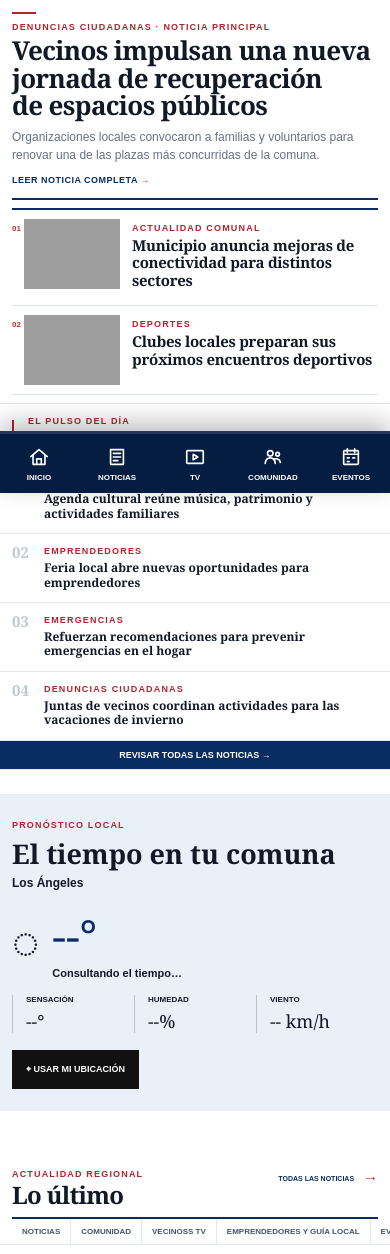
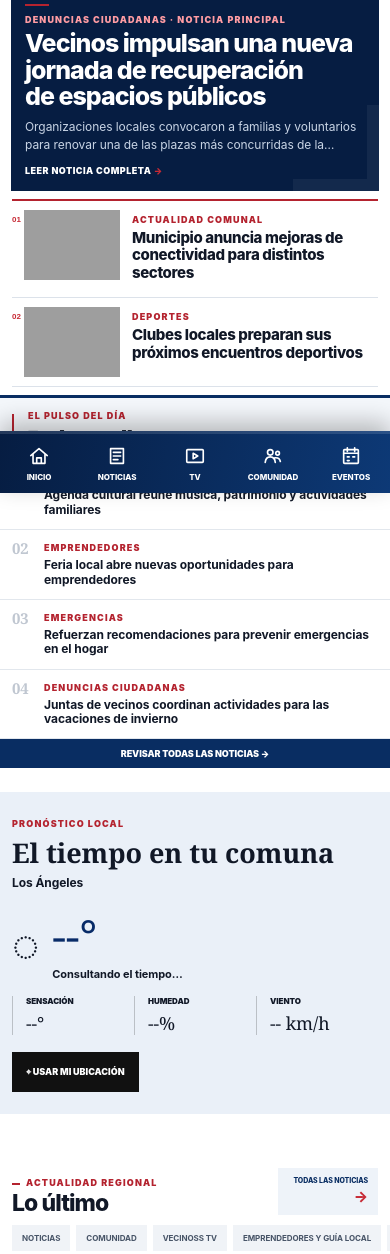
Before and after one commit to erwinislasegura/diario, a PHP site: page / in a window 390 px wide. Shown: the part 351-1605 px from the top of the page. Run offline with PHP 8.4, Linux system fonts and the light colour scheme; data comes from the database, SQL or seed files in the repository; data that the repository does not hold is empty; grey boxes are pictures that could not be loaded.

Commit message:
Modernizar lenguaje visual del portal

```diff
--- a/public/css/pro.css
+++ b/public/css/pro.css
@@ -239,3 +239,109 @@ small{color:var(--pa-red);font-size:9px;letter-spacing:.13em}
   .article-body{margin:0 -12px;padding:24px 18px;font-size:16px}
   .mobile-toolbar{height:calc(62px + env(safe-area-inset-bottom));background:var(--pa-blue-dark)}
 }
+
+/* Evolución contemporánea: menos institucional, más medio digital */
+:root{
+  --pa-serif:Inter,ui-sans-serif,system-ui,-apple-system,BlinkMacSystemFont,"Segoe UI",sans-serif;
+  --pa-sans:Inter,ui-sans-serif,system-ui,-apple-system,BlinkMacSystemFont,"Segoe UI",sans-serif;
+}
+body{font-family:var(--pa-sans);letter-spacing:-.005em}
+.site-header{box-shadow:0 8px 30px rgba(9,45,98,.06)}
+.brandbar{height:82px}
+.brand img{height:68px}
+.brand-statement{font-weight:800}
+.send{position:relative;overflow:hidden;background:var(--pa-blue);font-weight:800}
+.send:before{content:"";position:absolute;left:0;top:0;bottom:0;width:3px;background:var(--pa-red)}
+.main-nav{background:var(--pa-blue-dark);border:0;color:#fff}
+.main-nav .shell{height:44px}
+.main-nav a,.main-nav.open a{color:#e7edf6;border-color:rgba(255,255,255,.09);font-weight:750}
+.main-nav a:hover{background:rgba(255,255,255,.08);color:#fff}
+.main-nav .nav-home{background:var(--pa-red)}
+.ticker{background:#f8fafc}
+
+.newsroom-label{font-weight:750}
+.cover-story{border-bottom:0;background:var(--pa-blue-dark)}
+.cover-story-media{position:relative}
+.cover-story-media:after{content:"";position:absolute;inset:0;background:linear-gradient(90deg,transparent 72%,rgba(6,29,66,.18))}
+.cover-story-copy{position:relative;background:var(--pa-blue-dark);color:#fff}
+.cover-story-copy:after{
+  content:"";position:absolute;right:0;bottom:0;width:74px;height:74px;
+  border-right:12px solid rgba(255,255,255,.05);border-bottom:12px solid rgba(255,255,255,.05);
+}
+.cover-story-copy h1{color:#fff;font-weight:820;letter-spacing:-.04em}
+.cover-story-copy p{color:#c8d4e5}
+.cover-story-copy .more{color:#fff}
+.cover-story-copy small{color:#ff9ca3}
+.cover-story:before{background:var(--pa-red)}
+.top-stories{border-top:3px solid var(--pa-red)}
+.top-stories h2{font-weight:780;letter-spacing:-.025em}
+.top-stories article{transition:background .2s ease,transform .2s ease}
+.top-stories article:hover{background:#f7f9fc;transform:translateX(3px)}
+.briefing{background:#f4f7fb;border:0;border-left:3px solid var(--pa-blue)}
+.briefing li{background:#fff}
+
+.editorial-heading{border:0;align-items:center}
+.editorial-heading>div{display:flex;align-items:baseline;gap:12px}
+.editorial-heading h2{font-weight:820;letter-spacing:-.04em}
+.editorial-heading small{position:relative;padding-left:18px}
+.editorial-heading small:before{content:"";position:absolute;left:0;top:50%;width:10px;height:3px;background:var(--pa-red)}
+.editorial-heading>a{padding:8px 10px;background:#eef3f9;font-weight:800}
+.editorial-heading>a:hover{background:var(--pa-blue);color:#fff}
+.section-tabs{border:0;gap:6px}
+.section-tabs a{border:0;background:#f0f3f7;font-weight:750}
+.section-tabs a:hover{background:var(--pa-blue);color:#fff}
+
+.latest-grid .news-card{position:relative;border:0;background:#fff;transition:transform .22s ease,box-shadow .22s ease}
+.latest-grid .news-card:before{content:"";position:absolute;z-index:2;left:0;top:0;width:26px;height:3px;background:var(--pa-red)}
+.latest-grid .news-card:hover{transform:translateY(-3px);box-shadow:0 12px 28px rgba(9,45,98,.1)}
+.latest-grid .news-card-copy{padding:11px 8px 13px}
+.latest-grid .news-card h3{font-weight:780;letter-spacing:-.025em}
+.participate-panel{background:linear-gradient(145deg,#061d42,#0d3976)}
+.participate-panel h3{font-weight:820;letter-spacing:-.03em}
+
+.media-band{background:linear-gradient(120deg,#061a39 0,#092d62 68%,#103d7d 100%)}
+.media-feature article{transition:transform .2s ease}
+.media-feature article:hover{transform:translateY(-3px)}
+.media-feature h3{font-weight:780;letter-spacing:-.025em}
+.video-cover span{background:var(--pa-red)}
+.local-dashboard{background:linear-gradient(180deg,#fff,#f8fafc)}
+.community-feed article{transition:background .2s ease}
+.community-feed article:hover{background:#f1f5fa}
+.community-feed h3,.agenda-list h3,.guide-editorial h3{font-weight:780;letter-spacing:-.02em}
+.agenda-list time{background:#eef3f9;color:var(--pa-blue);border-left:3px solid var(--pa-red)}
+.regional-guide{background:#edf3fa}
+.guide-editorial article{transition:transform .2s ease}
+.guide-editorial article:hover{transform:translateY(-3px)}
+
+.page-head,.events-hero,.media-hero{background:linear-gradient(115deg,#061d42,#0d3976)}
+.page-head h1,.events-hero h1,.media-hero h1,.story-heading h1{font-weight:840;letter-spacing:-.045em}
+.category-lead{border:0;background:#f4f7fb}
+.category-lead h2{font-weight:820;letter-spacing:-.035em}
+.article-body{font-family:var(--pa-sans);line-height:1.75}
+.article-body>p:first-child{font-family:var(--pa-sans);font-weight:480}
+.article-body h2,.article-body h3{font-family:var(--pa-sans);font-weight:820;letter-spacing:-.03em}
+.story-summary{border:0;border-left:3px solid var(--pa-blue)}
+.contact-strip{background:linear-gradient(115deg,#092d62,#104487)}
+.contact-strip h2{font-weight:840;letter-spacing:-.04em}
+
+@media(max-width:650px){
+  .brandbar{height:58px}
+  .brand img{height:48px}
+  .main-nav.open{top:58px;background:var(--pa-blue-dark)}
+  .cover-story-media{height:205px}
+  .cover-story-copy{padding:15px 14px;margin:0 -1px}
+  .cover-story-copy h1{font-size:25px}
+  .top-stories{border-top-width:2px}
+  .briefing{border-left:0;border-top:3px solid var(--pa-blue)}
+  .editorial-heading{align-items:flex-end}
+  .editorial-heading>div{display:block}
+  .editorial-heading h2{font-size:23px}
+  .editorial-heading small{padding-left:14px}
+  .editorial-heading small:before{width:8px;height:2px}
+  .latest-grid .news-card{border-bottom:1px solid var(--pa-line)}
+  .latest-grid .news-card:hover{transform:none;box-shadow:none}
+  .latest-grid .news-card-copy{padding:8px 6px 8px 0}
+  .latest-grid .news-card:before{width:18px;height:2px}
+  .media-feature article:hover,.guide-editorial article:hover{transform:none}
+  .mobile-toolbar{background:linear-gradient(100deg,#061d42,#0d3976)}
+}
```
